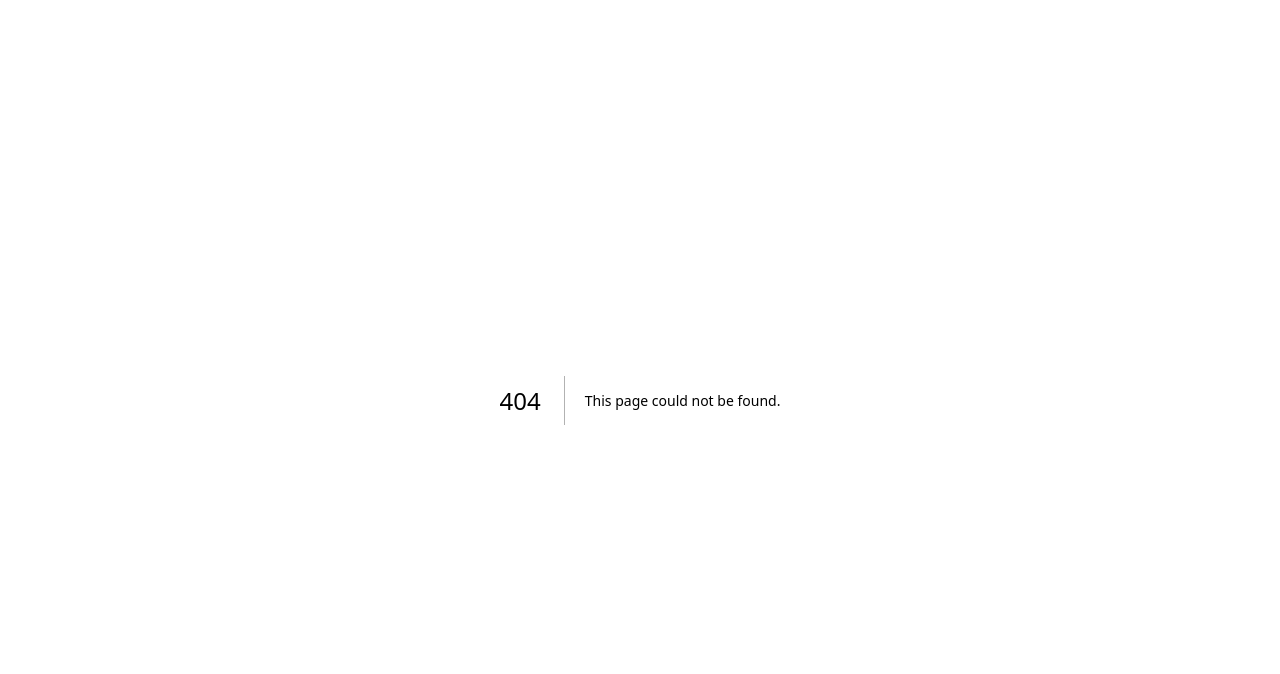
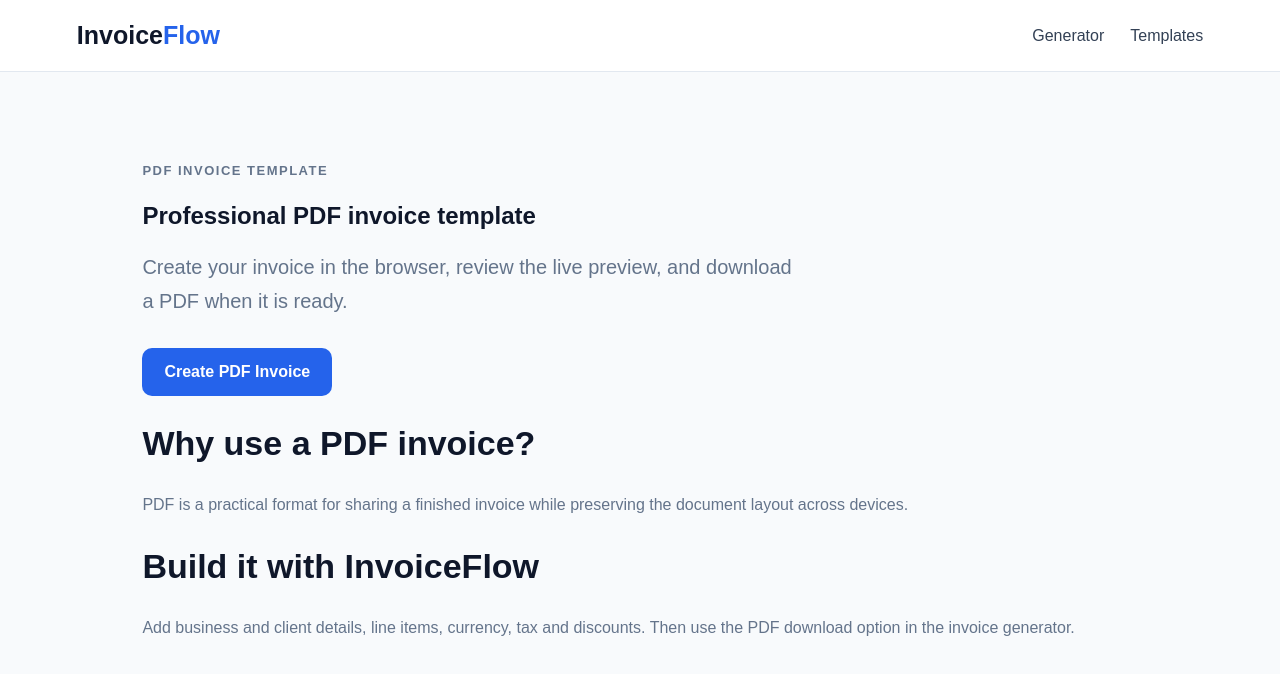
Before and after one commit to wakilmustaqeem/invoiceflow, a Next.js app: page /pdf-invoice-template in a window 1280 px wide. Before the commit this address had no page. Shown: the top 674 px of the page. Built offline with nearby package versions, Linux system fonts and the light colour scheme.

Commit message:
seo: add PDF invoice template page

```diff
--- /dev/null
+++ b/app/pdf-invoice-template/page.tsx
@@ -0,0 +1,3 @@
+import Link from 'next/link';
+export const metadata={title:'PDF Invoice Template | Free InvoiceFlow Template',description:'Create a professional PDF invoice with InvoiceFlow. Customize your invoice, then download or print it as a PDF.'};
+export default function PdfInvoiceTemplate(){return <main><header className="nav"><div className="brand">Invoice<span>Flow</span></div><nav><Link href="/invoice-generator">Generator</Link><Link href="/invoice-template">Templates</Link></nav></header><section className="content"><p className="eyebrow">PDF INVOICE TEMPLATE</p><h1>Professional PDF invoice template</h1><p className="lead">Create your invoice in the browser, review the live preview, and download a PDF when it is ready.</p><div className="actions"><Link className="btn primary" href="/invoice-generator">Create PDF Invoice</Link></div><h2>Why use a PDF invoice?</h2><p>PDF is a practical format for sharing a finished invoice while preserving the document layout across devices.</p><h2>Build it with InvoiceFlow</h2><p>Add business and client details, line items, currency, tax and discounts. Then use the PDF download option in the invoice generator.</p></section></main>}
```
